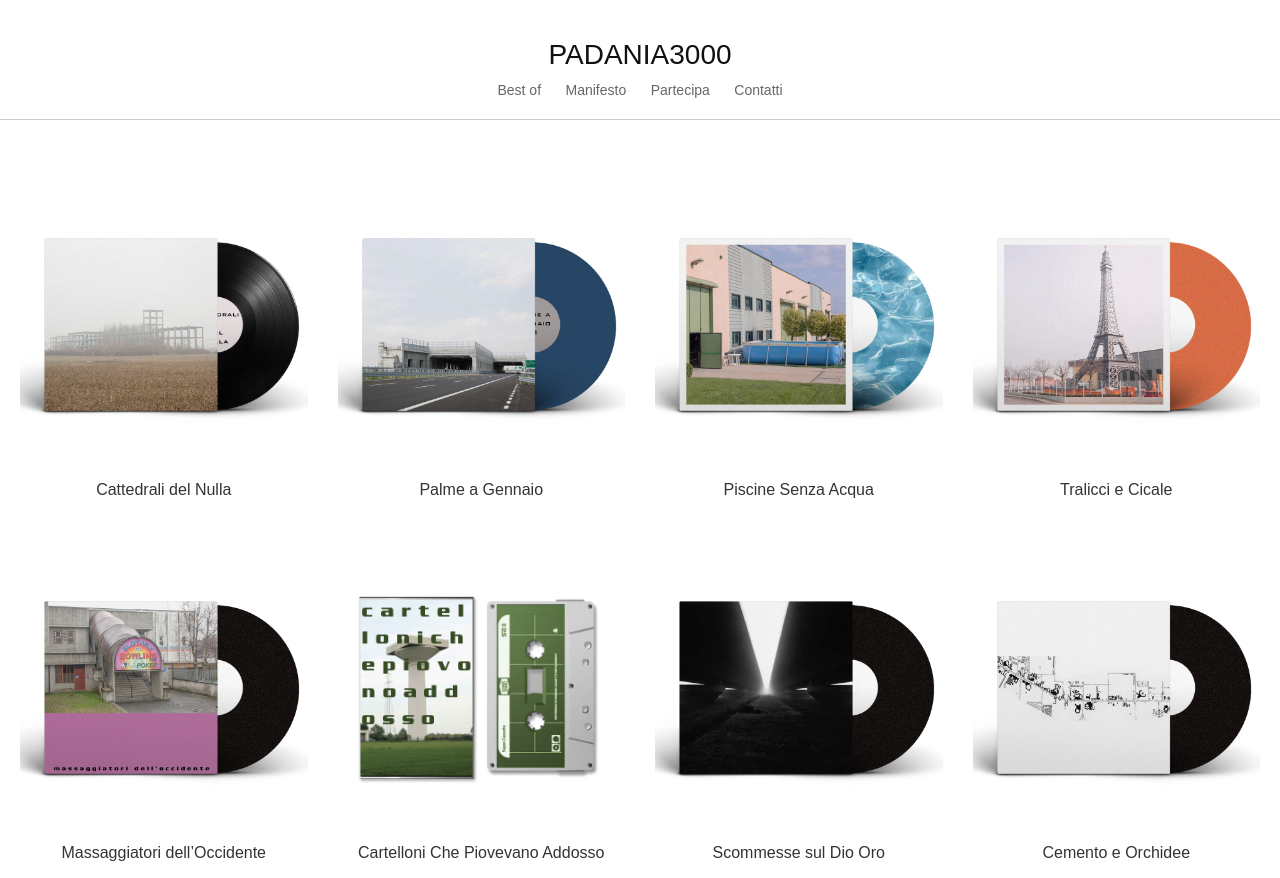
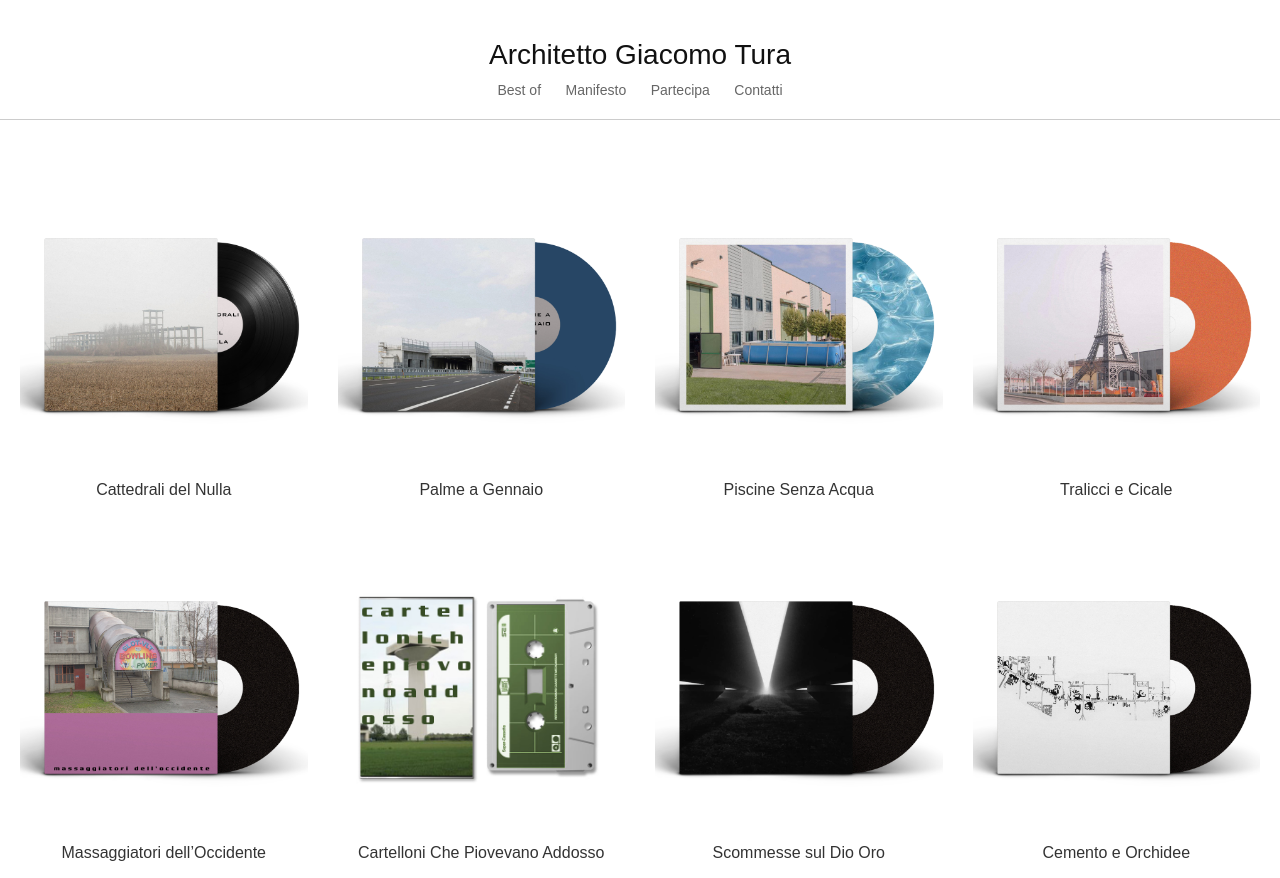
Before and after one commit to giacofilippo/giacofilippo.github.io, a plain HTML site: page index.html in a window 1280 px wide. Shown: the top 878 px of the page. Drawn offline with Linux system fonts and the light colour scheme; a web font is replaced by a local one.

Commit message:
Update index.html

```diff
--- a/index.html
+++ b/index.html
@@ -3,12 +3,12 @@
 <head>
     <meta charset="UTF-8">
     <meta name="viewport" content="width=device-width, initial-scale=1.0">
-    <title>Ghostly Vetrina</title>
+    <title>Architetto Giacomo Tura</title>
     <link rel="stylesheet" href="styles.css">
 </head>
 <body>
     <header>
-        <h1>PADANIA3000</h1>
+        <h1>Architetto Giacomo Tura</h1>
         <nav>
             <a href="index.html">Best of</a>
             <a href="manifesto.html">Manifesto</a>
```
